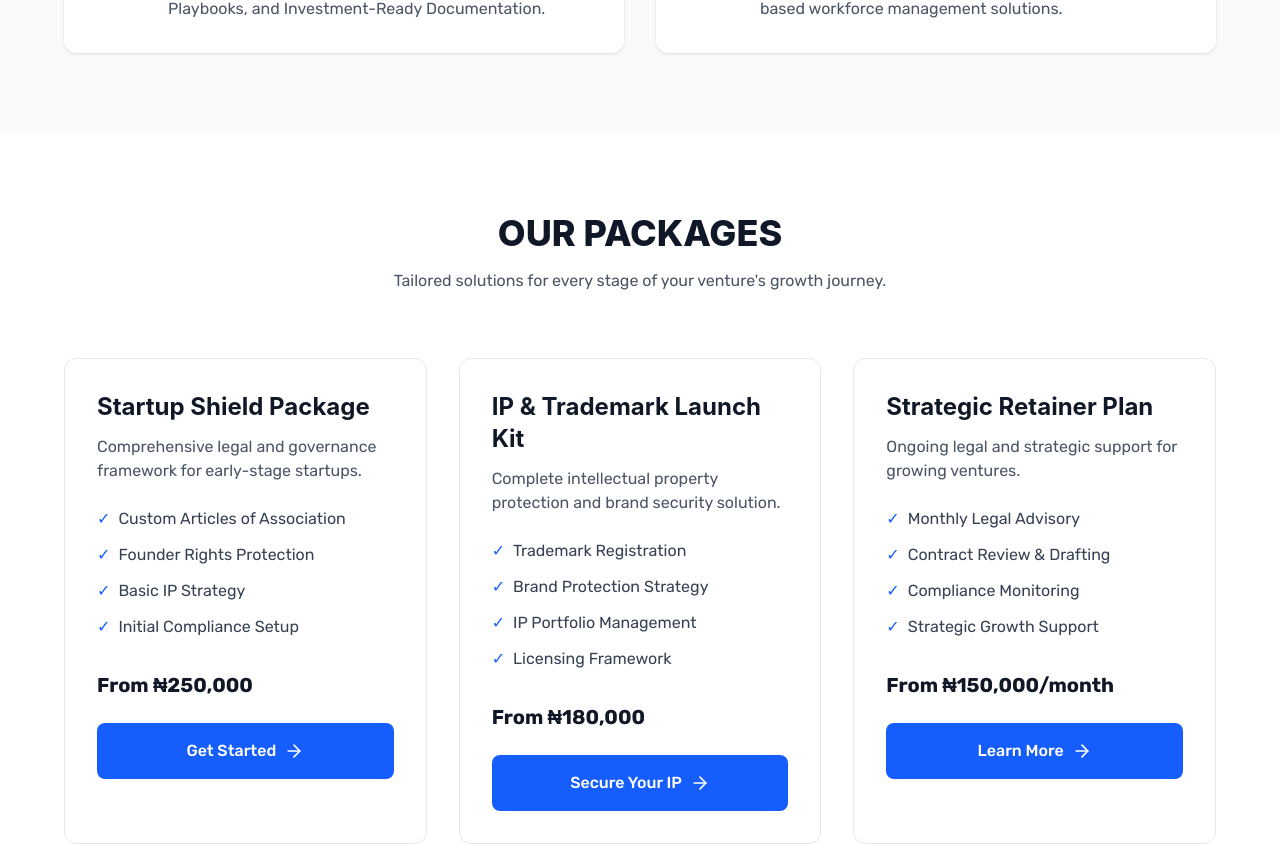
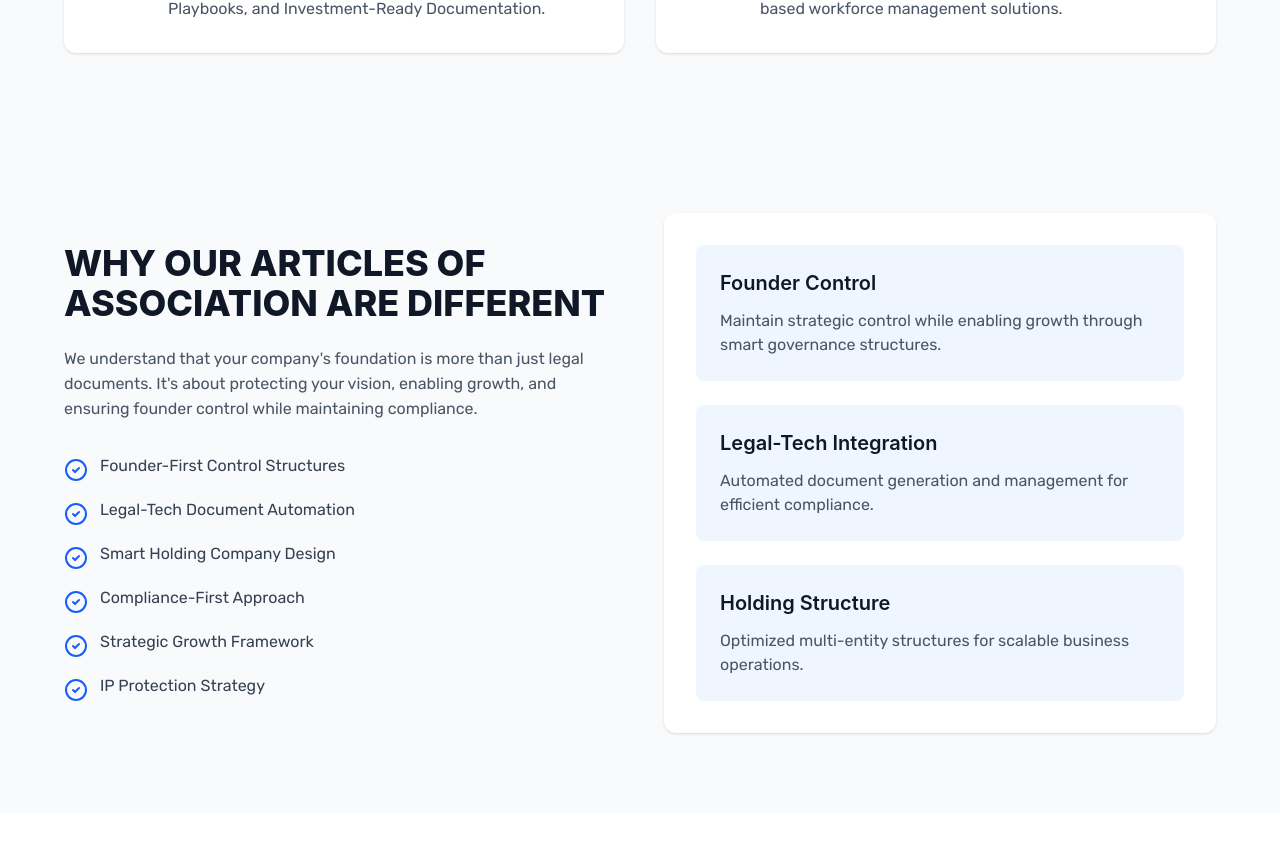
Before and after one commit to Coast-System-and-Technologies/coast-system-technologies-limited, a Next.js app: page / in a window 1280 px wide. Shown: the part 1333-2177 px from the top of the page. Built offline with nearby package versions, Linux system fonts and the light colour scheme.

Commit message:
chore: Update package-lock.json to add peer dependencies and comment out PackagesPreview component in HomePage

```diff
--- a/app/page.tsx
+++ b/app/page.tsx
@@ -13,7 +13,7 @@ export default function HomePage() {
     <main className="min-h-screen bg-[--background] text-[--foreground]">
       <HeroSection />
       <WhatWeDo />
-      <PackagesPreview />
+      {/* <PackagesPreview /> */}
       <WhyCoast />
       <FeaturedCase />
       <FinalCTA />
```
Also changed, not shown: 1 other file (tests, documents, lock files or other folders).
